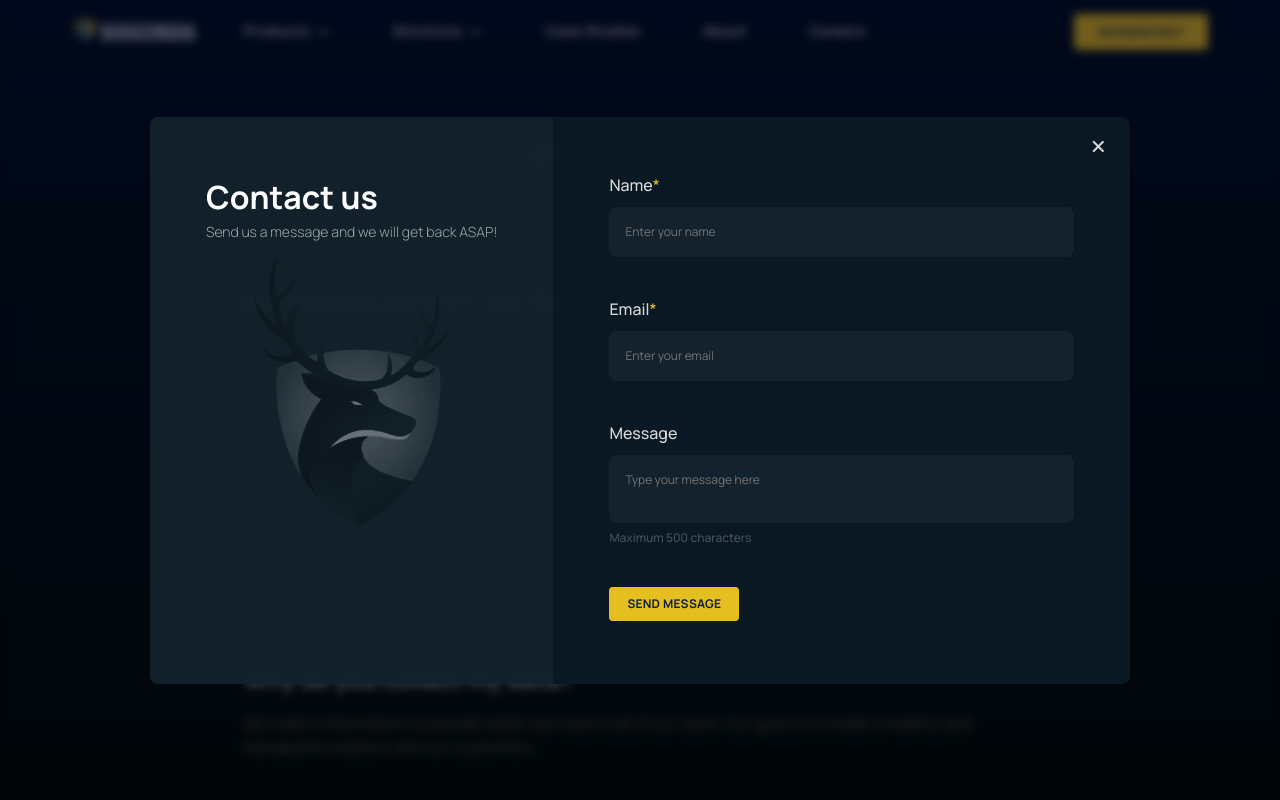
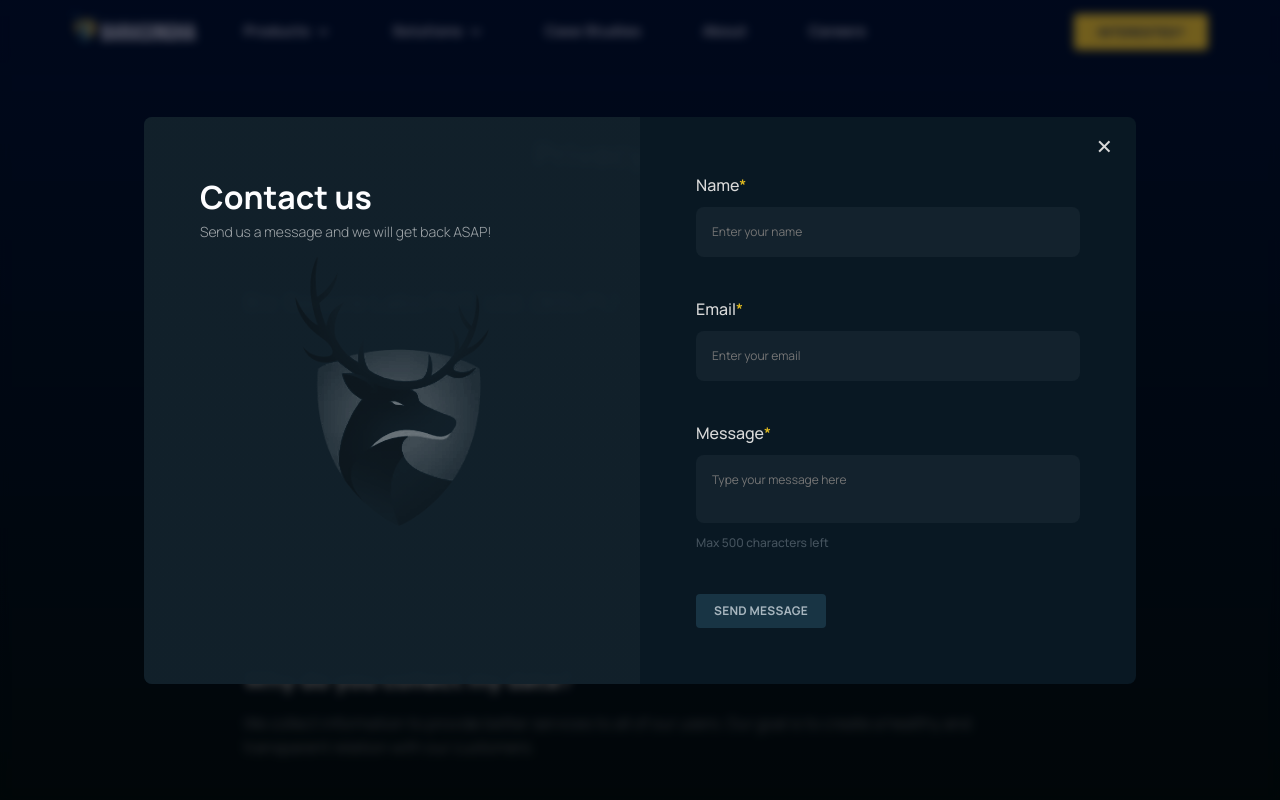
Before and after one commit to hiTushar/barasingha, a React (Create React App) app: page /PrivacyPolicy in a window 1280 px wide. Both pictures are taken after a click on the button "INTERESTED?". Shown: the top 800 px of the page. Built offline with nearby package versions, Linux system fonts and the light colour scheme; the HTML template or start-up script is replaced by a standard one.

Commit message:
Add error state design changes to contact us modal

```diff
--- a/src/components/pages/Forms/ContactUs.js
+++ b/src/components/pages/Forms/ContactUs.js
@@ -4,15 +4,62 @@ import head from '../../../media/ExtractedHead3.webp';
 import { useState } from 'react';
 import SuccessModal from './Success';
 
+const EMAIL_REGEX = /^[a-zA-Z0-9._-]+@[a-zA-Z0-9.-]+\.[a-zA-Z]{2,4}$/;
+const NAME_REGEX = /^[a-zA-Z\s]+$/
+
 const ContactUsModal = ({ closeContactUsModal }) => {
     const [showSuccessModal, setShowSuccessModal] = useState(false);
-    const [showContactModal, setShowContactModal] = useState(true);
+
+    const [formData, setFormData] = useState({
+        name: '',
+        email: '',
+        message: ''
+    });
+
+    const [formErrors, setFormErrors] = useState({
+        name: '',
+        email: '',
+        message: ''
+    });
+
+    const [charLeft, setCharLeft] = useState(500);
+
+    const nameChange = (event) => {
+        let val = event.target.value;
+        setFormData(prev => ({ ...prev, name: val }));
+        setFormErrors(prev => ({ ...prev, name: '' }));
+        if(val.trim()) {
+            if(!val.match(NAME_REGEX)) {
+                setFormErrors(prev => ({ ...prev, name: 'Error: Enter Valid Name'}))
+            }
+        }
+    }
+
+    const messageChange = (event) => {
+        let val = event.target.value;
+        setFormData(prev => ({ ...prev, message: val }));
+        setCharLeft(500 - val.length)
+    }
+
+    const emailChange = (event) => {
+        let val = event.target.value;
+        setFormData(prev => ({ ...prev, email: val }));
+        setFormErrors(prev => ({ ...prev, email: '' }));
+        if(val.trim()) {
+            if(!val.match(EMAIL_REGEX)) {
+                setFormErrors(prev => ({ ...prev, email: 'Error: Enter Valid Email' }));
+            }
+        }
+    }
+
+    const checkSubmitDisabled = () => formErrors.name.length || formErrors.email.length || formErrors.message.length || !formData.name.length || !formData.email.length || !formData.message.length;
 
     const submitForm = (event) => {
         event.preventDefault();
-        console.log('submitted');
         setShowSuccessModal(true);
     }
+
+    console.log(formData, formErrors);
 
     return (
         <div className='contact_us_wrapper'>
@@ -28,27 +75,41 @@ const ContactUsModal = ({ closeContactUsModal }) => {
                         </div>
                         <div className='form'>
                             <form onSubmit={submitForm}>
-                                <div className='form-field'>
+                                <div className={`form-field`}>
                                     <p className='form-field-title'>
                                         Name<span className='mandatory'>*</span>
                                     </p>
-                                    <input className='form-field-input' type='text' placeholder='Enter your name' required></input>
+                                    <input onChange={nameChange} className={`form-field-input ${formErrors.name ? 'error-outline' : ''}`} type='text' placeholder='Enter your name'></input>
+                                    {
+                                        formErrors.name ? (
+                                            <p className='form-field-subtext error-subtext'>
+                                                {formErrors.name}
+                                            </p>
+                                        ) : null
+                                    }
+                                </div>
+                                <div className={`form-field ${formErrors.email ? 'error-outline' : ''}`}>
+                                    <p className='form-field-title'>
+                                        Email<span className='mandatory'>*</span>
+                                    </p>
+                                    <input onChange={emailChange} className={`form-field-input ${formErrors.email ? 'error-outline' : ''}`} type='email' placeholder='Enter your email'></input>
+                                    {
+                                        formErrors.email ? (
+                                            <p className='form-field-subtext error-subtext'>
+                                                {formErrors.email}
+                                            </p>
+                                        ) : null
+                                    }
                                 </div>
                                 <div className='form-field'>
                                     <p className='form-field-title'>
-                                        Email<span className='mandatory'>*</span>
+                                        Message<span className='mandatory'>*</span>
                                     </p>
-                                    <input className='form-field-input' type='email' placeholder='Enter your email' required></input>
-                                </div>
-                                <div className='form-field'>
-                                    <p className='form-field-title'>
-                                        Message
-                                    </p>
-                                    <textarea className='form-field-textarea' placeholder='Type your message here' maxLength='500'></textarea>
-                                    <p className='form-field-input-subtext'>Maximum 500 characters</p>
+                                    <textarea onChange={messageChange} value={formData.message} className={`form-field-textarea ${formErrors.message ? 'error-outline' : ''}`} placeholder='Type your message here' maxLength='500'></textarea>
+                                    <p className='form-field-subtext'>Max {charLeft} characters left</p>
                                 </div>
                                 <div className='form-field-submit'>
-                                    <button type='submit'>SEND MESSAGE</button>
+                                    <button disabled={checkSubmitDisabled()} type='submit'>SEND MESSAGE</button>
                                 </div>
                             </form>
                         </div>
--- a/src/components/pages/Forms/ContactUs.scss
+++ b/src/components/pages/Forms/ContactUs.scss
@@ -24,7 +24,7 @@
 .contact_us_container {
    box-sizing: border-box;
    display: flex;
-   width: 980px;
+   max-width: 992px;
    height: 567px;
    border-radius: 8px;
    overflow: hidden;
@@ -35,7 +35,13 @@
       height: auto;
       width: 100%;
    }
+
+   @media (min-width: 992px) {
+      width: 992px;
+   }
+
    .info {
+      flex: 1;
       padding: 56px;
       background: linear-gradient(
               0deg,
@@ -103,6 +109,7 @@
       .form-field {
          margin-bottom: 40px;
          width: 100%;
+         position: relative;
          .form-field-title {
             margin-bottom: 10px;
             font-size: 16px;
@@ -122,7 +129,7 @@
             color: #FFF;
             font-size: 12px;
             &:focus {
-               outline: 1px solid #E5BE20;
+               outline: none;
             }
          }
          .form-field-textarea {
@@ -137,19 +144,31 @@
             padding: 16px;
             font-size: 12px;
             &:focus {
-               outline: 1px solid #E5BE20;
+               outline: none;
             }
          }
-         .form-field-input-subtext {
+
+         .form-field-subtext {
+            position: absolute;
             color: #45535E;
             font-size: 12px;
             font-weight: 500;
+            margin-block: 5px 0px;
+         }
+
+         .error-subtext {
+            color: #EF6464;
+         }
+
+         .error-outline {
+            outline: #EF6464 solid 1px !important; // added important to override outline: none when corrections to an invalid input
          }
       }
       .form-field-submit {
          button {
             width: 130px;
             padding: 8px 16px;
+            margin-top: 25px;
             color: rgba(14, 33, 57, 1);
             font-weight: 800;
             border: none;
@@ -158,7 +177,14 @@
             font-size: 12px;
             letter-spacing: 0.24px;
             @media (max-width: 768px) {
+               padding: 14px 16px;
                width: 100%;
+            }
+
+            &:disabled {
+               cursor: not-allowed;
+               background: #183444;
+               color: #A8B6BF;
             }
          }
       }
```
